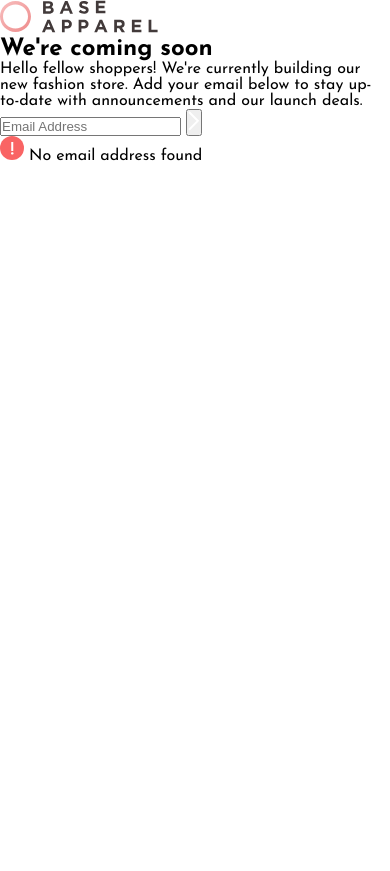
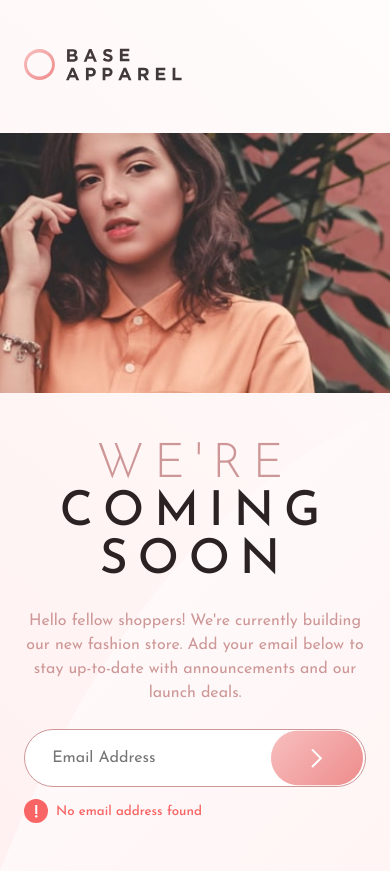
Before and after one commit to naskriK/BaseApparel, a plain HTML site: page index.html in a window 390 px wide. Before the commit the page ends 844 px from the top, so only its background shows below. Drawn offline with Linux system fonts and the light colour scheme.

Commit message:
CSS
Styling on desktop and mobile.

```diff
--- a/index.html
+++ b/index.html
@@ -23,8 +23,9 @@
   </head>
   <body>
     <div class="content">
+      <section class="hero">
         <div class="wrapper">
-        <section class="hero">
+          <div class="hero__content">
             <a href="#" class="logo">
               <img
                 src="./src/assets/images/logo.svg"
@@ -32,14 +33,20 @@
                 class="logo__image"
               />
             </a>
+            <img
+              src="./src/assets/images/hero-mobile.jpg"
+              alt=""
+              class="bg--mobile"
+            />
+            <div class="hero__typography">
               <h1 class="hero__title">
                 <span class="hero__special">We're</span>
                 coming soon
               </h1>
               <p class="hero__description">
                 Hello fellow shoppers! We're currently building our new fashion
-            store. Add your email below to stay up-to-date with announcements
-            and our launch deals.
+                store. Add your email below to stay up-to-date with
+                announcements and our launch deals.
               </p>
               <form class="form">
                 <div class="form__item">
@@ -65,8 +72,11 @@
                   <span>No email address found</span>
                 </p>
               </form>
+            </div>
+          </div>
+        </div>
+        <img src="./src/assets/images/hero-desktop.jpg" alt="" class="bg" />
       </section>
-      </div>
     </div>
   </body>
 </html>
--- a/src/style/style.css
+++ b/src/style/style.css
@@ -73,3 +73,159 @@
 body {
   font-family: var(--primary-ff);
 }
+
+.content {
+  background-image: url("./../assets/images/bg-pattern-desktop.svg"),
+    var(--background-gradient);
+  background-repeat: no-repeat;
+  background-size: cover;
+}
+
+.wrapper {
+  --width: 71.25rem;
+  max-width: var(--width);
+  margin: 0 auto;
+  padding: 0 1rem;
+}
+
+.hero {
+  position: relative;
+  overflow: hidden;
+  height: 100vh;
+}
+
+.bg {
+  position: absolute;
+  top: 0;
+  right: 0;
+  height: 100%;
+  width: 40%;
+}
+
+.hero__content {
+  --width: 35rem;
+  max-width: var(--width);
+  padding: 3rem 0;
+}
+
+.hero__special {
+  font-weight: 300;
+  color: var(--color-text);
+}
+
+.hero__title {
+  color: var(--color-heading);
+  font-size: 5rem;
+  text-transform: uppercase;
+  letter-spacing: 10px;
+  font-weight: 500;
+  margin-bottom: 1.5rem;
+}
+
+.hero__description {
+  line-height: 1.5;
+  color: var(--color-text);
+  margin-bottom: 1.5rem;
+}
+
+.form {
+  display: flex;
+  flex-direction: column;
+  gap: 0.75rem;
+}
+
+.form__item {
+  position: relative;
+}
+
+.form__input {
+  font-family: inherit;
+  color: var(--color-text);
+  border: 1px solid var(--color-text);
+  border-radius: 10rem;
+  padding: 1.25rem 1.7rem;
+  font-size: 1rem;
+  width: 100%;
+}
+
+.btn--form {
+  cursor: pointer;
+  border: none;
+  background-image: var(--button-gradient);
+  border-radius: 10rem;
+  display: flex;
+  align-items: center;
+  justify-content: center;
+  padding: 1.1rem 2.5rem;
+  position: absolute;
+  top: 50%;
+  right: 3px;
+  transform: translateY(-50%);
+}
+
+.form__error {
+  display: flex;
+  align-items: center;
+  gap: 0.5rem;
+  color: var(--color-error);
+  font-size: 0.833rem;
+  font-weight: 500;
+}
+
+.logo:link,
+.logo:visited {
+  display: inline-block;
+  text-decoration: none;
+  margin-bottom: 4rem;
+}
+
+.bg--mobile {
+  display: none;
+}
+
+@media (max-width: 61.25rem) {
+  .hero__content {
+    --width: 25rem;
+  }
+}
+
+@media (max-width: 45rem) {
+  .hero {
+    height: auto;
+  }
+
+  .bg {
+    display: none;
+  }
+
+  .hero__content {
+    --width: 100%;
+    padding: 0;
+  }
+
+  .wrapper {
+    padding: 0;
+  }
+
+  .bg--mobile {
+    display: block;
+    width: 100%;
+  }
+
+  .logo:link,
+  .logo:visited {
+    margin-bottom: 0;
+    padding: 3rem 1.5rem;
+  }
+
+  .hero__typography {
+    max-width: 600px;
+    padding: 3rem 1.5rem;
+    margin: 0 auto;
+    text-align: center;
+  }
+
+  .hero__title {
+    font-size: 3rem;
+  }
+}
```
Lines whose indentation alone changed are shown as unchanged.
